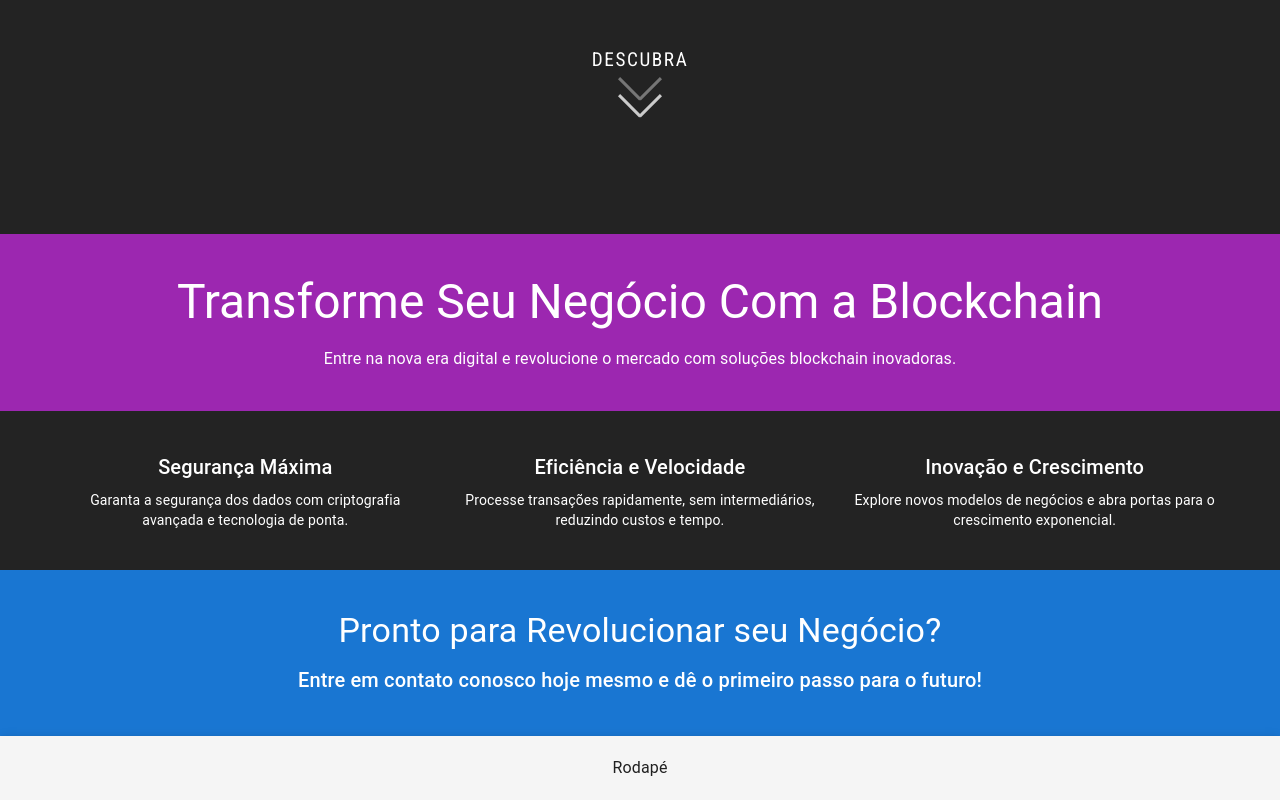
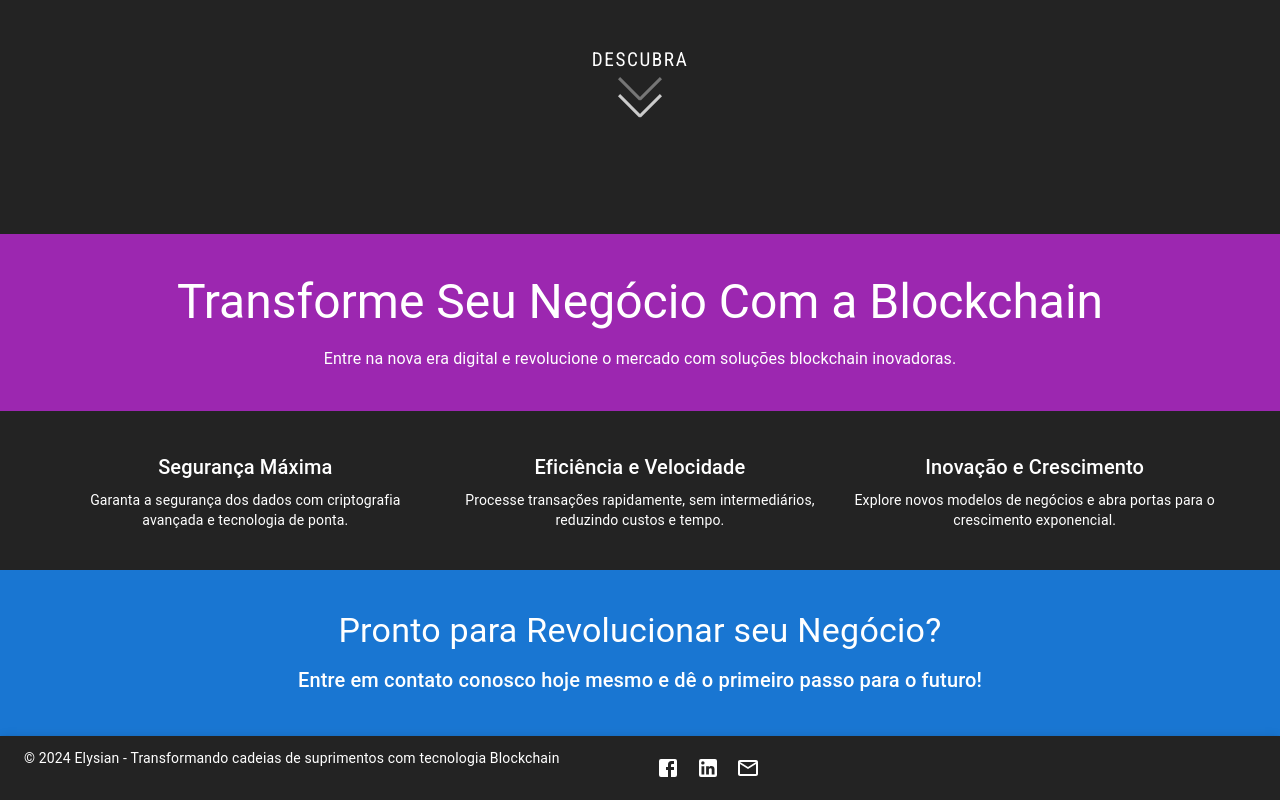
Before and after one commit to ElysianBR/aphrodite, a Next.js app: page / in a window 1280 px wide. Shown: the part 614-1414 px from the top of the page. Built offline with nearby package versions, Linux system fonts and the light colour scheme.

Commit message:
rodape updates

```diff
--- a/src/components/footer.tsx
+++ b/src/components/footer.tsx
@@ -1,20 +1,32 @@
-"use client";
-
 import * as React from "react";
-import { AppBar, Toolbar, Typography, Grid, Link } from "@mui/material";
+import { AppBar, Toolbar, Typography, Grid, Link, IconButton } from "@mui/material";
+import { Facebook, LinkedIn, MailOutline, Newspaper } from "@mui/icons-material"; // Import social media icons
 
 export default function Footer() {
   return (
-    <section id={"footer"}>
-      <AppBar position="static" color={"default"}>
-        <Toolbar>
-          <Grid container spacing={2} justifyContent="center">
-            <Grid item>
-              <Typography>Rodapé</Typography>
+    <section id="footer">
+      <AppBar position="static" color="transparent">
+        <Toolbar sx={{ justifyContent: "space-between" }}>
+          <Grid container spacing={2}>
+            <Grid item xs={12} sm={6}>
+              <Typography variant="body2" color="inherit">
+                © 2024 Elysian - Transformando cadeias de suprimentos com tecnologia Blockchain
+              </Typography>
+            </Grid>
+            <Grid item xs={12} sm={6} sx={{ display: { xs: "none", sm: "flex" } }}>
+              <IconButton color="inherit" aria-label="Facebook" href="https://www.facebook.com/your-company-page">
+                <Facebook />
+              </IconButton>
+              <IconButton color="inherit" aria-label="LinkedIn" href="https://www.linkedin.com/company/your-company-name">
+                <LinkedIn />
+              </IconButton>
+              <IconButton color="inherit" aria-label="Email" href="mailto:contato@elysian.com.br">
+                <MailOutline />
+              </IconButton>
             </Grid>
           </Grid>
         </Toolbar>
       </AppBar>
     </section>
-  );
+  )
 }
```
